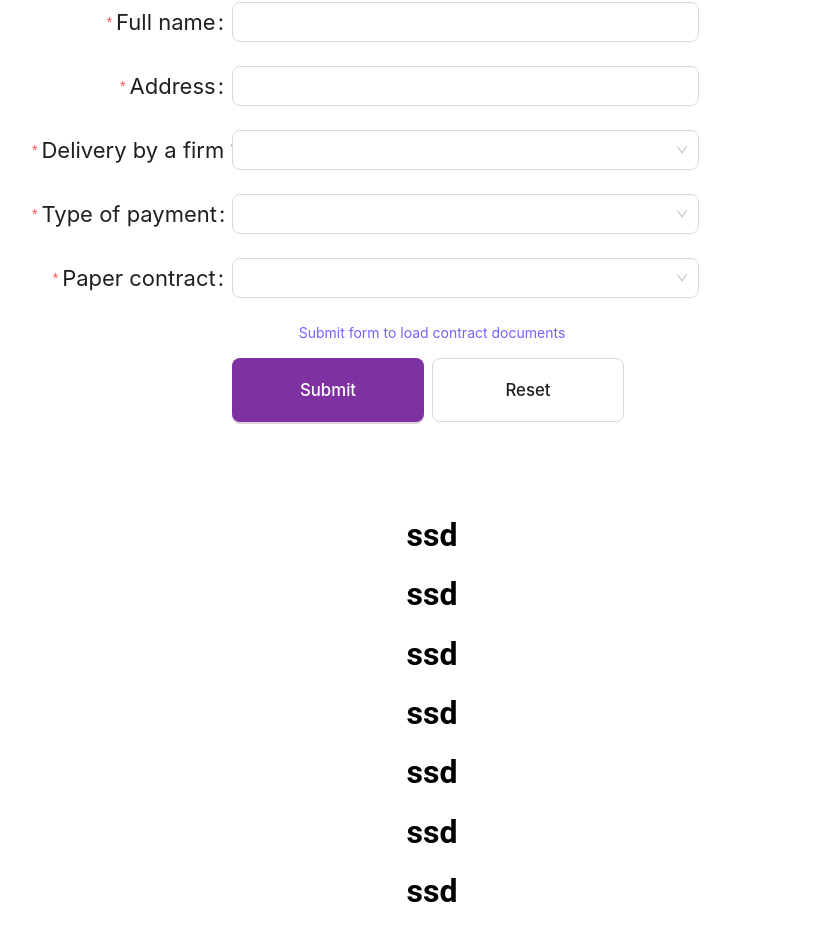
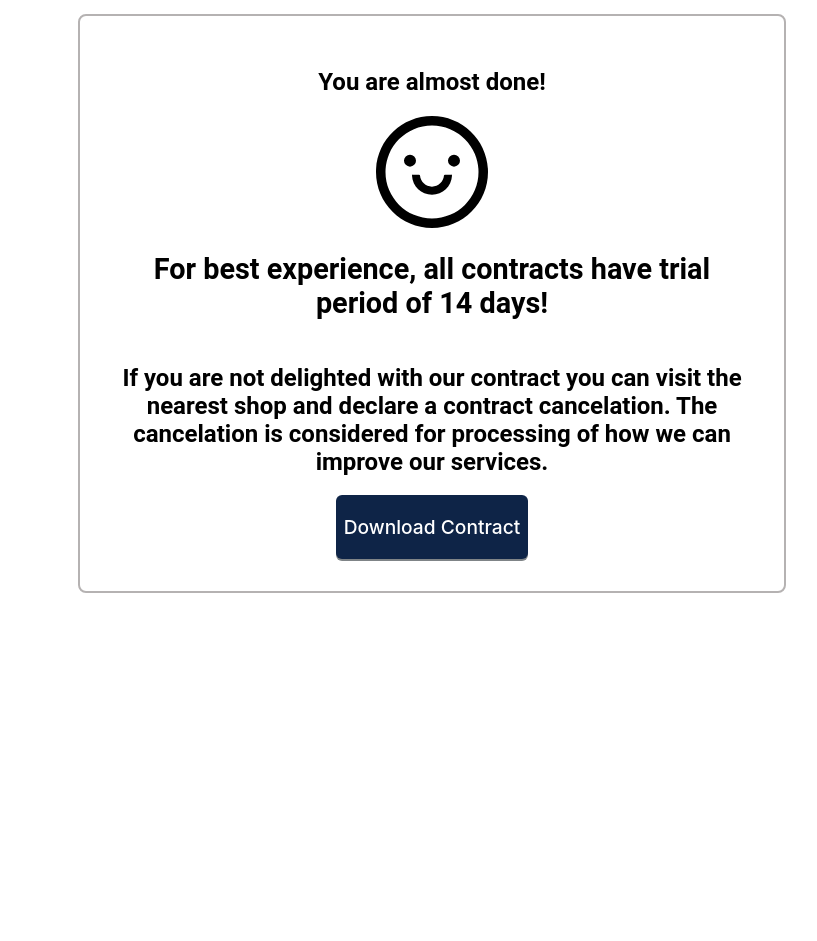
Before and after one commit to MyPersonalProjects-hehe/Z-Gen-client, a React (Vite) app: page /signContract/1 in a window 1280 px wide. Shown: the part 1611-2552 px from the top of the page, without its empty margins (208-1025 px from the left). After the commit the page ends 2444 px from the top, so only its background shows below. Built offline with nearby package versions, Linux system fonts and the light colour scheme; no server answers.

Commit message:
add modal for async operation; add checkbox, file download button; result component

```diff
--- a/src/views/sing-contract/SignContractPage.tsx
+++ b/src/views/sing-contract/SignContractPage.tsx
@@ -6,7 +6,7 @@ import PlanCard from '../../components/home/PlanCard';
 import { SERVER_URL } from '../../constants/ServerURL';
 import { Plan } from '../../interfaces/plan';
 import ChosenDevice from '../../components/sing-contract/ChosenDevice';
-import { ConfigProvider, Steps } from 'antd';
+import { Button, Checkbox, ConfigProvider, Modal, Result, Steps } from 'antd';
 import {
   CheckCircleOutlined,
   ExclamationCircleOutlined,
@@ -14,12 +14,33 @@ import {
   SmileOutlined,
 } from '@ant-design/icons';
 import ContactDetails from '../../components/sing-contract/form/ContactDetails';
+import contract from '../../assets/ZGen Telecom Providers.pdf';
+import {
+  handleCancel,
+  handleOk,
+  showModal,
+} from '../../helpers/modal-functions/openModal';
 
 function SingContractPage() {
   const { contractId } = useParams();
   const [planCard, setPlanCard] = useState<Plan | null>(null);
   const deviceToken = localStorage.getItem('device');
   const device = deviceToken ? JSON.parse(deviceToken) : null;
+  const [toggleCheckBox, setToggleCheckBox] = useState(false);
+  const [open, setOpen] = useState(false);
+  const [confirmLoading, setConfirmLoading] = useState(false);
+  const [modalText, setModalText] = useState(
+    'Are you sure you would like to continue?'
+  );
+  const [uploadingResult, setUploadingResult] = useState(false);
+  const [form, setForm] = useState({
+    fullName: '',
+    address: '',
+    typeOfPayment: '',
+    paperContract: '',
+    delivery: '',
+    nameOfDeliveryFirm: '',
+  });
 
   useEffect(() => {
     try {
@@ -41,10 +62,37 @@ function SingContractPage() {
     <ConfigProvider
       theme={{
         token: {
-          colorPrimary: '#5c4b5b',
+          colorPrimary: '#0e2447',
+          fontSize: 19,
         },
       }}
     >
+      {uploadingResult ? (
+        <div>
+          <Result
+            style={{ marginTop: '10rem' }}
+            status='success'
+            title='Successfully signed contract! You can view your contract update in profile menu.'
+            subTitle='Order number: 2017182818828182881 .'
+            extra={[
+              <Button
+                type='primary'
+                key='console'
+                className='btn'
+              >
+                Go Console
+              </Button>,
+              <Button
+                key='buy'
+                className='btn'
+              >
+                Buy Again
+              </Button>,
+            ]}
+          />
+        </div>
+      ) : (
+        <div>
           <div className='sign-contract-body'>
             <div className='progress'>
               <Steps
@@ -85,36 +133,74 @@ function SingContractPage() {
                 <ChosenDevice planCard={planCard} />
               </div>
             </div>
+
+            <div className='user__contacts'>
+              <ContactDetails
+                setForm={setForm}
+                form={form}
+              />
+            </div>
             <div className='text-block'>
+              <h2>You are almost done!</h2>
               <SmileOutlined className='smile-icon' />
               <h2 className='heading'>
                 For best experience, all contracts have trial period of 14 days!
               </h2>
               <h2>
-            If you are not delighted with our contract you can visit the nearest
-            shop and declare a contract cancelation. The cancelation is
-            considered for processing of how we can improve our services.
+                If you are not delighted with our contract you can visit the
+                nearest shop and declare a contract cancelation. The cancelation
+                is considered for processing of how we can improve our services.
               </h2>
+              <a
+                href={contract}
+                download='Contract'
+                target='_blank'
+              >
+                <Button
+                  className='btn'
+                  type='primary'
+                  onClick={() => setToggleCheckBox(true)}
+                >
+                  Download Contract
+                </Button>
+              </a>
             </div>
-        <div className='user__contacts'>
-          <ContactDetails></ContactDetails>
-        </div>
-        <div
-          className='test
-        '
+            {toggleCheckBox && (
+              <>
+                <Checkbox>I have read all the terms and conditions.</Checkbox>
+                <Checkbox>
+                  I agree my personal information to be visible.
+                </Checkbox>
+                <Button
+                  className='btn'
+                  type='primary'
+                  onClick={() => showModal(setOpen)}
                 >
-          <h1>ssd</h1>
-          <h1>ssd</h1>
-          <h1>ssd</h1>
-          <h1>ssd</h1>
+                  Sign contract
+                </Button>
+              </>
+            )}
 
-          <h1>ssd</h1>
-
-          <h1>ssd</h1>
-
-          <h1>ssd</h1>
+            <Modal
+              open={open}
+              onOk={() =>
+                handleOk({
+                  setModalText: setModalText,
+                  setConfirmLoading: setConfirmLoading,
+                  setOpen: setOpen,
+                  modalText: 'Signing contract',
+                  contactInfo: form,
+                  setUploadingResult: setUploadingResult,
+                })
+              }
+              confirmLoading={confirmLoading}
+              onCancel={() => handleCancel(setOpen)}
+            >
+              <p>{modalText}</p>
+            </Modal>
           </div>
         </div>
+      )}
     </ConfigProvider>
   );
 }
--- a/src/views/sing-contract/sign-contract-page.scss
+++ b/src/views/sing-contract/sign-contract-page.scss
@@ -38,7 +38,7 @@
 
   .smile-icon {
     font-size: 7rem;
-    color: var(--c-primary);
+    color: var(--c-third);
   }
   .heading {
     font-size: 1.8rem;
```
Lines whose indentation alone changed are shown as unchanged.
